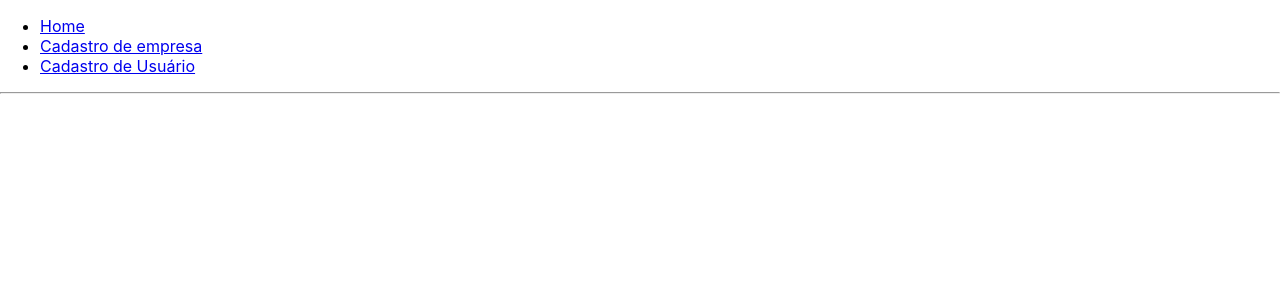
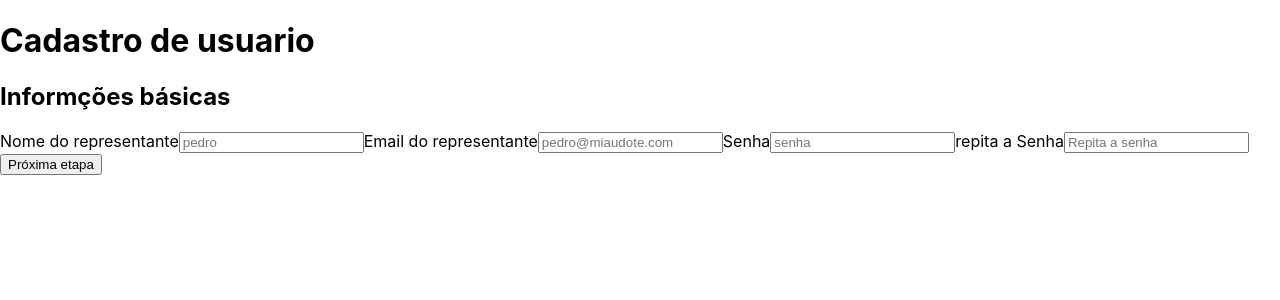
Before and after one commit to fabriciodossantos908/miauDote, a React (Create React App) app in the folder frontend-web/miaudote/: page /formCompany in a window 1280 px wide. Shown: the top 300 px of the page. Built offline with nearby package versions, Linux system fonts and the light colour scheme.

Commit message:
arquivos de rota concluido

```diff
--- a/frontend-web/miaudote/package.json
+++ b/frontend-web/miaudote/package.json
@@ -9,7 +9,7 @@
     "axios": "^0.19.2",
     "react": "^16.13.0",
     "react-dom": "^16.13.0",
-    "react-router-dom": "^5.1.2",
+    "react-router-dom": "^5.2.0",
     "react-scripts": "3.4.0"
   },
   "scripts": {
--- a/frontend-web/miaudote/src/App.js
+++ b/frontend-web/miaudote/src/App.js
@@ -1,10 +1,28 @@
 import React from 'react';
-import Routes from './routes'
-// import moduleName from './components/auth/user/register/FormUser'
+import { BrowserRouter as Router, Switch, Route, Link } from 'react-router-dom'
 
-// import User from "./api/user";
-const App = () =>
-    <div>
-        <Routes />
-    </div>;
+import Home from './components/home'
+import FormCompany from './components/auth/company/registration/FormCompany'
+import FormUser from './components/auth/user/register/FormUser'
+
+
+const App = () => {
+    return (
+        <div>
+            <Router>
+                <Switch>
+                    <Route path='/' exact >
+                        <Home/>
+                    </Route>
+                    <Route path='/formCompany' exact >
+                        <FormCompany/>
+                    </Route>
+                    <Route path='/formUser' exact >
+                        <FormUser/>
+                    </Route>
+                </Switch>
+            </Router>
+        </div>
+    )
+}
 export default App;
--- a/frontend-web/miaudote/src/components/auth/company/registration/FormCompany.js
+++ b/frontend-web/miaudote/src/components/auth/company/registration/FormCompany.js
@@ -40,19 +40,15 @@ export class FormCompany extends Component {
     }
 
 
-    // Go to next step
     nextStep() {
-        const { step } = this.state
-        const next = step + 1;
-
+        const {step} = this.state
         this.setState({
-            step: next
+            step: step + 1
         });
     };
 
-    // Go back to previous step
     prevStep() {
-        const { step } = this.state;
+        const {step} = this.state
         this.setState({
             step: step - 1
         });
--- a/frontend-web/miaudote/src/components/auth/company/registration/companyBaseInfo.js
+++ b/frontend-web/miaudote/src/components/auth/company/registration/companyBaseInfo.js
@@ -36,18 +36,8 @@ export class companyBaseInfo extends Component {
         // this.props.nextStep();
     }
 
-
-    componentWillMount() {
-        const { values } = this.props
-        // console.log(values)
-    }
-
-
-
     render() {
         const { values, handleChange } = this.props
-        // const { servicesList } =this.props
-        // console.log(values)
         return (
             <div>
 
--- a/frontend-web/miaudote/src/components/auth/user/register/FormPersonalInfo.js
+++ b/frontend-web/miaudote/src/components/auth/user/register/FormPersonalInfo.js
@@ -1,11 +1,6 @@
 import React, { Component } from 'react'
 
 export default class pesonalData extends Component {
-    constructor(props) {
-        super(props);
-    }
-
-
     render() {
         const { values, handleChange } = this.props;
 
--- a/frontend-web/miaudote/src/components/auth/user/register/FormUserBaseInfo.js
+++ b/frontend-web/miaudote/src/components/auth/user/register/FormUserBaseInfo.js
@@ -1,25 +1,13 @@
 import React, { Component } from 'react'
-import { Axios } from "axios";
-
-// verificar o local de post
-// import User from "../../../../api/user";
 export default class FormBaseInfo extends Component {
 
 
     handleChange(event) {
-        // event.target.value = User.user;
         this.setState({
             [event.target.name]: event.target.value
         });
     }
 
-
-    componentWillMount() {
-        // pegando os métodos do user
-        // const userInto = this.userList'
-        // console.log(userInto);
-    }
-    // making the get of viacep api, using the user cep
 
     continue = e => {
         this.props.nextStep();
--- a/frontend-web/miaudote/src/routes.js
+++ /dev/null
@@ -1,33 +0,0 @@
-import React, { Component } from 'react'
-import { BrowserRouter, Switch, Route, Link } from 'react-router-dom'
-
-import Home from './components/home'
-import FormCompany from './components/auth/company/registration/FormCompany'
-import FormUser from './components/auth/user/register/FormUser'
-
-export class Routes extends Component {
-    render() {
-        return (
-            <BrowserRouter>
-                <div>
-                    <ul>
-                        <li><Link to='/'>Home</Link></li>
-                        <li>
-                            <Link to='/RegistrarEmpresa'>Cadastro de empresa</Link>
-                        </li>
-                        <li><Link to='/RegistrarUsuario'>Cadastro de Usuário</Link></li>
-                    </ul>
-                </div>
-
-                <hr />
-                <Switch>
-                    <Route path='/' Component={Home} />
-                    <Route path='/RegistrarEmpresa' Component={FormCompany} />
-                    <Route path='/RegistrarUsuario' Component={FormUser} />
-                </Switch>
-            </BrowserRouter>
-        )
-    }
-}
-
-export default Routes
```
Also changed, not shown: frontend-web/miaudote/src/components/auth/user/register/FormUser.js (+0 -7 lines), frontend-web/miaudote/src/components/home.js (+4 -4 lines), 1 other file (tests, documents, lock files or other folders).
